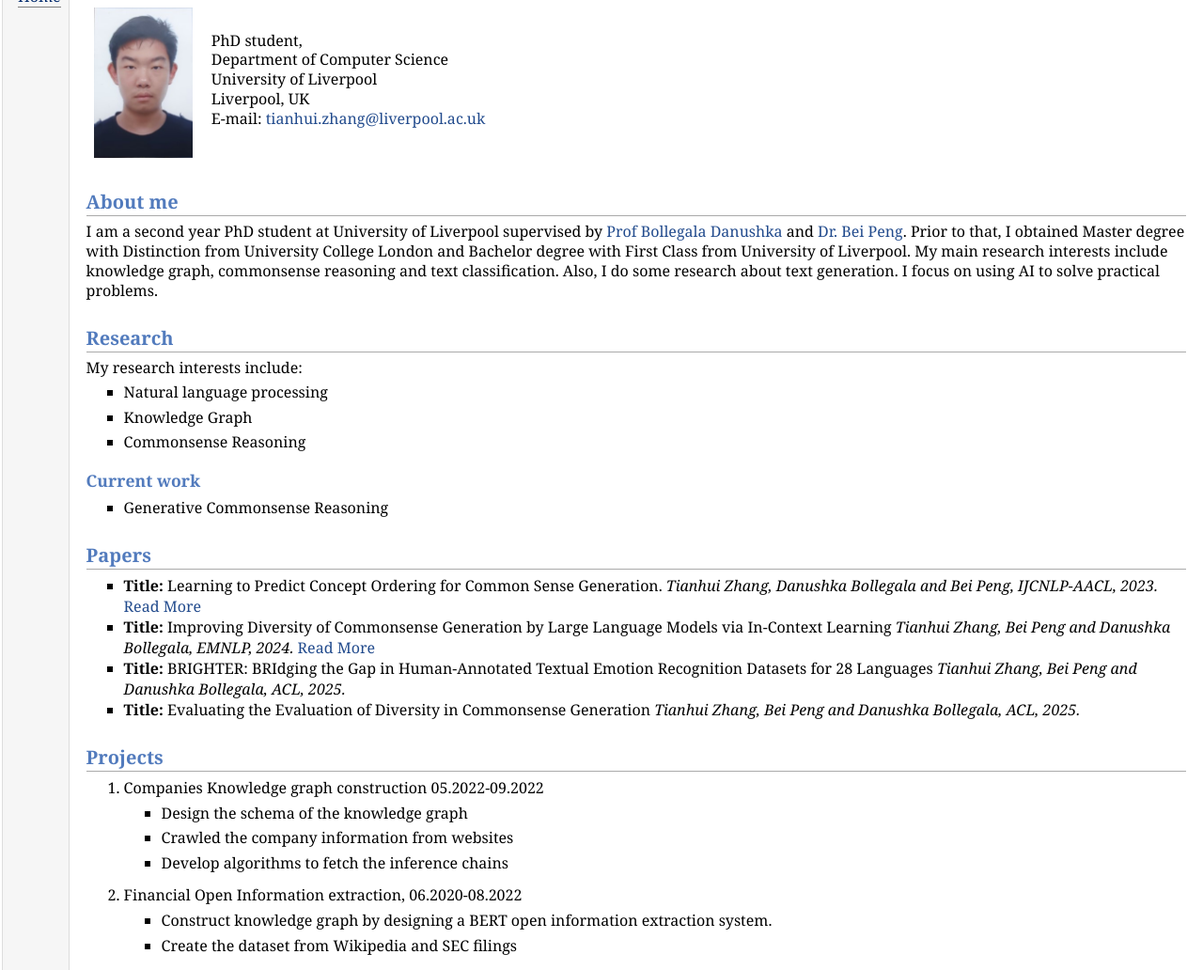
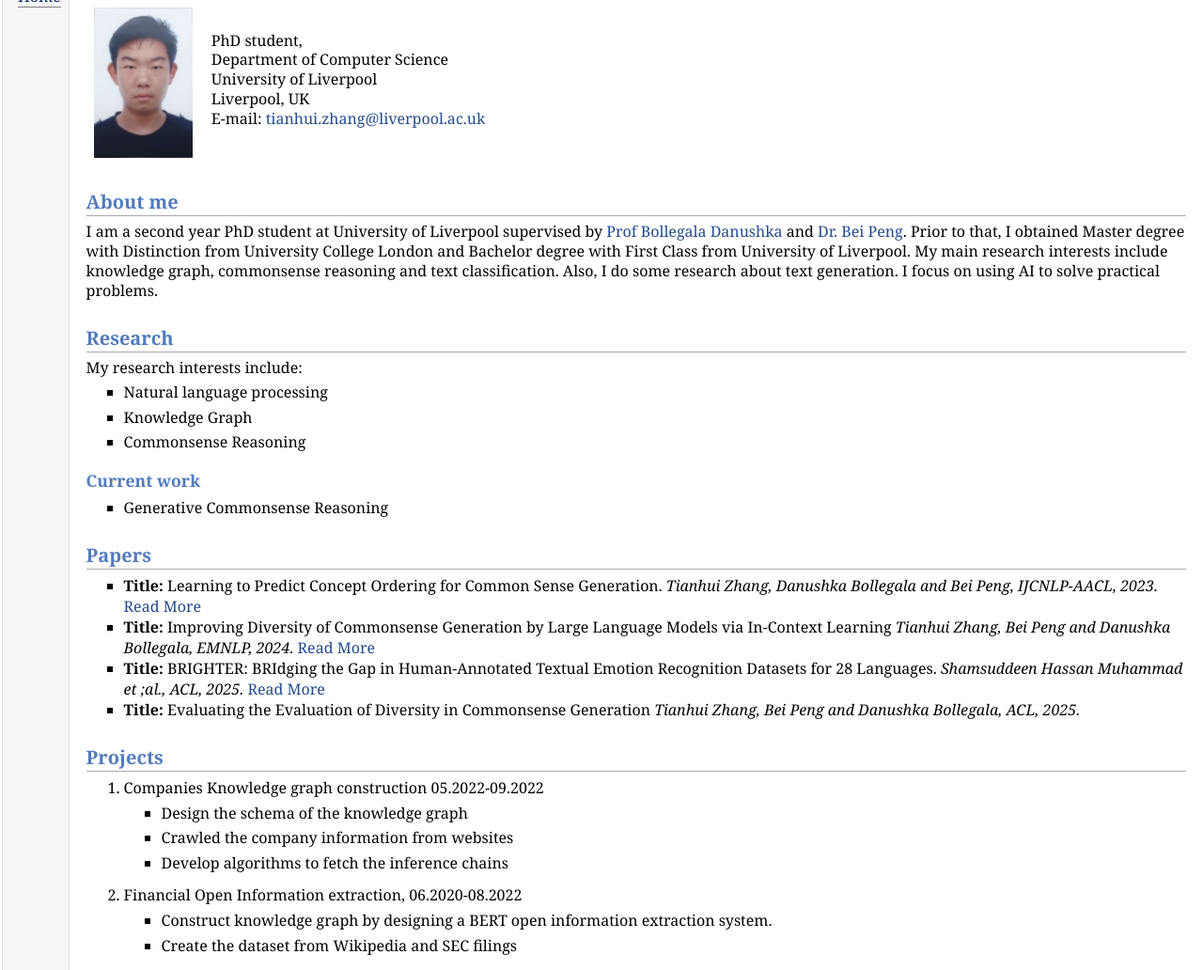
Before and after one commit to AvataGarde/avatagarde.github.io, a plain HTML site: page index.html in a window 1280 px wide. Shown: the part 68-1100 px from the top of the page at 94% size. Drawn offline with Linux system fonts and the light colour scheme.

Commit message:
Update index.html

```diff
--- a/index.html
+++ b/index.html
@@ -73,7 +73,11 @@
                                 href="https://aclanthology.org/2023.ijcnlp-short.2.pdf">Read More</a></li>
                         <li><strong>Title:</strong> Improving Diversity of Commonsense Generation by Large Language Models via In-Context Learning <em>Tianhui Zhang, Bei Peng and Danushka Bollegala, EMNLP, 2024.</em> <a
                                     href="https://aclanthology.org/2024.findings-emnlp.540/">Read More</a></li>
-                        <li><strong>Title:</strong> BRIGHTER: BRIdging the Gap in Human-Annotated Textual Emotion Recognition Datasets for 28 Languages <em>Tianhui Zhang, Bei Peng and Danushka Bollegala, ACL, 2025.</em> </li>
+                        <li>
+                          <strong>Title:</strong> BRIGHTER: BRIdging the Gap in Human-Annotated Textual Emotion Recognition Datasets for 28 Languages.
+                          <em>Shamsuddeen Hassan Muhammad <i>et ;al.</i>, ACL, 2025.</em>
+                          <a href="https://arxiv.org/abs/2502.11926">Read More</a>
+                        </li>
                         <li><strong>Title:</strong> Evaluating the Evaluation of Diversity in Commonsense Generation <em>Tianhui Zhang, Bei Peng and Danushka Bollegala, ACL, 2025.</em></li>
                         <!-- Add more papers here -->
                     </ul>
```
